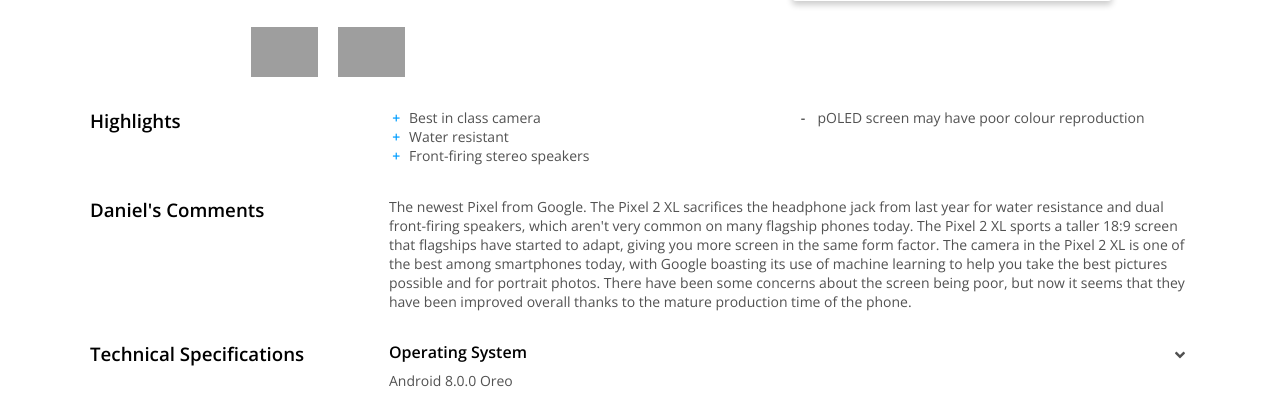
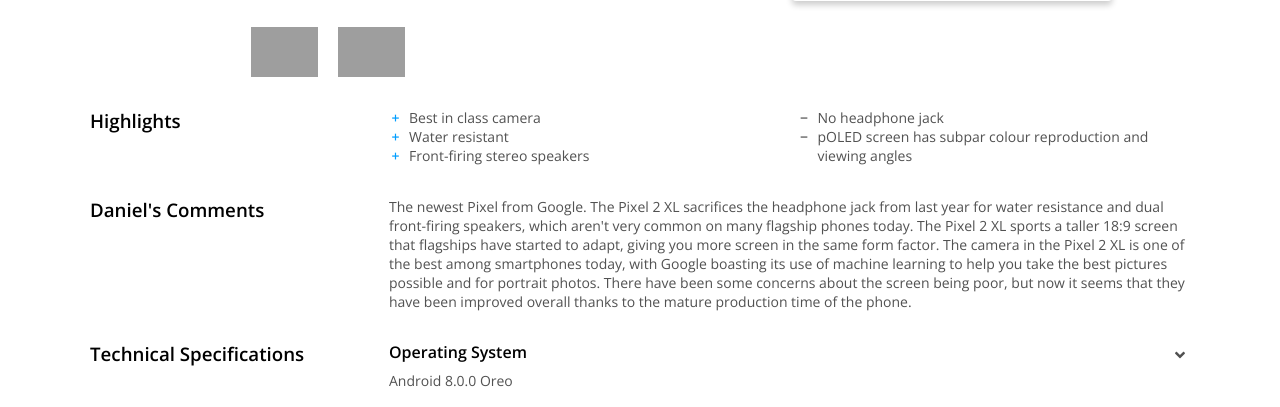
Before and after one commit to DdcCabuslay/makoto, a PHP site: page /phones/phone.php in a window 1280 px wide. Shown: the part 547-954 px from the top of the page. Run offline with PHP 8.4, Linux system fonts and the light colour scheme; some libraries are stand-ins or nearby versions; grey boxes are pictures that could not be loaded.

Commit message:
Changed minus bullet to symbol; added negative highlight

```diff
--- a/phones/phone.php
+++ b/phones/phone.php
@@ -133,7 +133,8 @@
 						<li>Front-firing stereo speakers</li>
 					</ul>
 					<ul class="negative_highlights">
-						<li>pOLED screen may have poor colour reproduction</li>
+						<li>No headphone jack</li>
+						<li>pOLED screen has subpar colour reproduction and viewing angles</li>
 					</ul>
 				</div>
 			</div>
--- a/styles/product.css
+++ b/styles/product.css
@@ -113,8 +113,8 @@
 .highlights_table ul li:before {
     display: block;
     float: left;
-    width: 1.2em;
-    margin: 0 -1.2em;
+    width: 1.25em;
+    margin-left: -1.25em;
     font-weight: 600;
 }
 .positive_highlights li:before {
@@ -122,7 +122,7 @@
     color: var(--accent-main);
 }
 .negative_highlights li:before {
-	content: "-";
+	content: "\2212";
     color: var(--text-dark-translucent);
 }
 .spec_table {
@@ -193,7 +193,7 @@
 	.price_listing_row > * {
 		margin: 0.25rem 0;
 	}
-	.product_details > div {
+	.product_details > div, .highlights_table {
 		grid-template-columns: 1fr;
 		grid-gap: 0;
 	}
```
